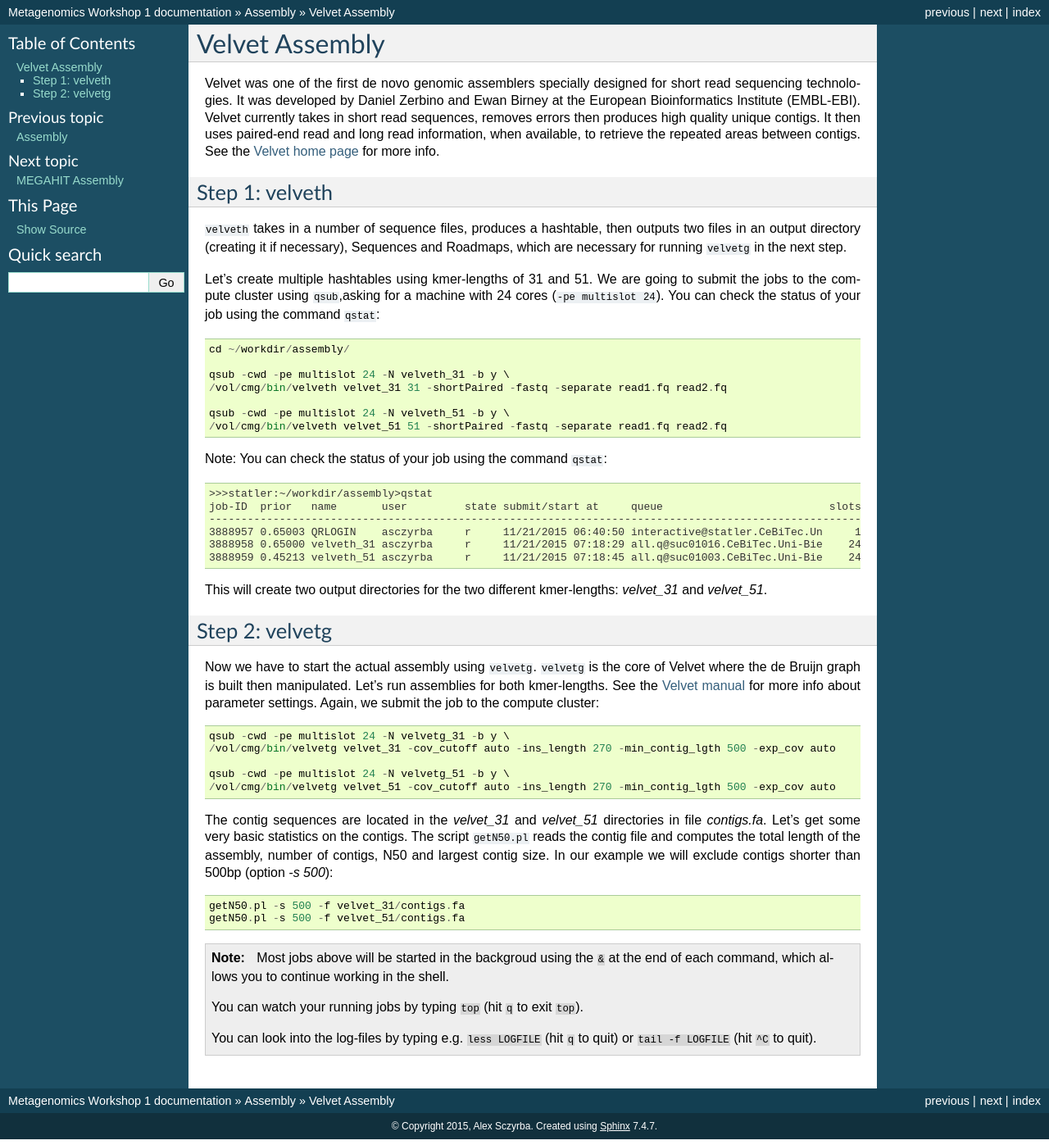
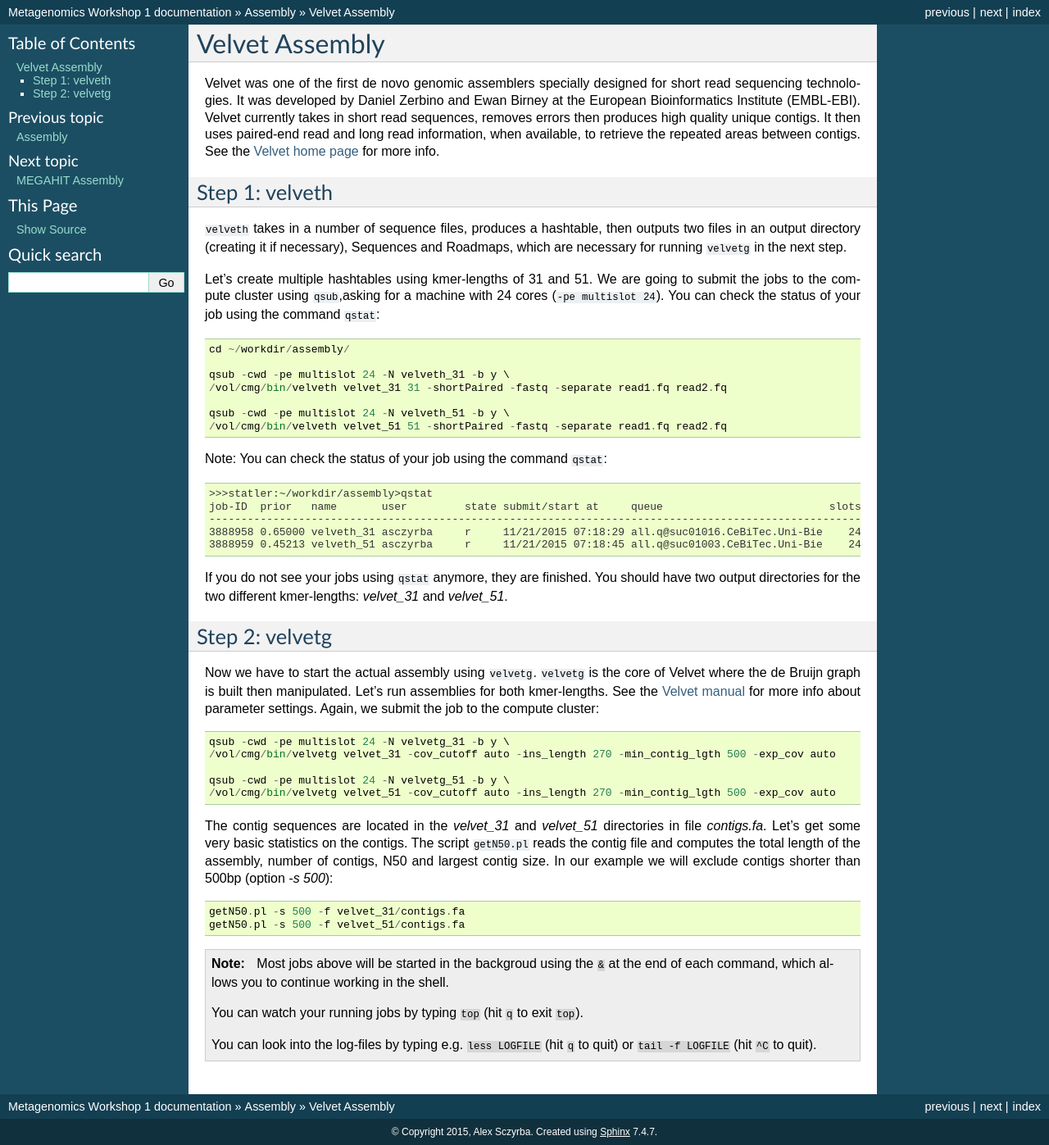
Before and after one commit to metagenomics/metagenomics-workshop, a Sphinx documentation site: the page built from docs/assembly/velvet.rst, in a window 1280 px wide. Shown: the whole page at 82% size. Built offline with Sphinx 7.4.7, drawn with Linux system fonts in a browser that asks for light colours.

Commit message:
Update velvet.rst

```diff
--- a/docs/assembly/velvet.rst
+++ b/docs/assembly/velvet.rst
@@ -27,12 +27,11 @@
   >>>statler:~/workdir/assembly>qstat
   job-ID  prior   name       user         state submit/start at     queue                          slots ja-task-ID
   -----------------------------------------------------------------------------------------------------------------
-  3888957 0.65003 QRLOGIN    asczyrba     r     11/21/2015 06:40:50 interactive@statler.CeBiTec.Un     1
   3888958 0.65000 velveth_31 asczyrba     r     11/21/2015 07:18:29 all.q@suc01016.CeBiTec.Uni-Bie    24
   3888959 0.45213 velveth_51 asczyrba     r     11/21/2015 07:18:45 all.q@suc01003.CeBiTec.Uni-Bie    24
 
-
-This will create two output directories for the two different kmer-lengths: `velvet_31` and `velvet_51`.
+If you do not see your jobs using ``qstat`` anymore, they are finished.
+You should have two output directories for the two different kmer-lengths: `velvet_31` and `velvet_51`.
 
 Step 2: velvetg
 ---------------
```
